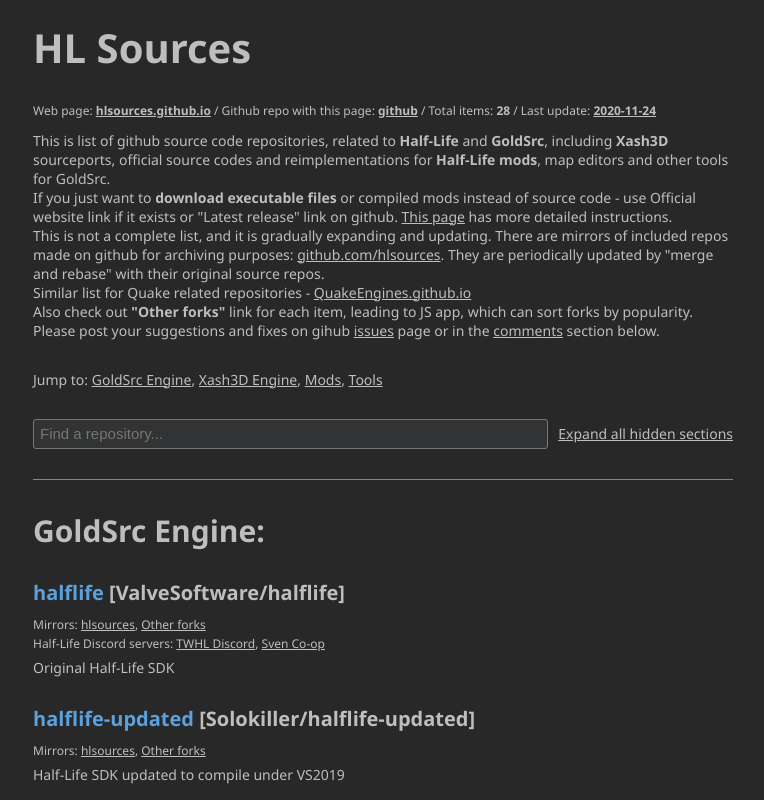
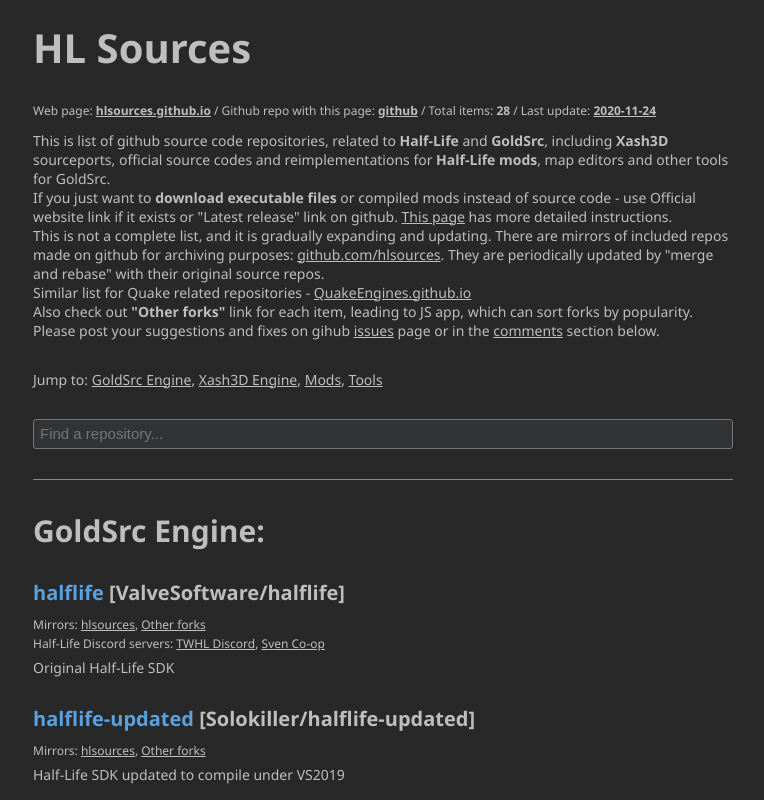
Before and after one commit to HLSources/HLSources.github.io, a plain HTML site: page index.html in a window 1280 px wide. Shown: the top 800 px of the page, without its empty margins (257-1021 px from the left). Drawn offline with Linux system fonts and the light colour scheme; a script that the page names is missing.

Commit message:
Delete "Expand all hidden sections" link
since there are no hidden sections on this website

```diff
--- a/index.html
+++ b/index.html
@@ -52,10 +52,7 @@
       <div class="left">
         <input type="text" id="filter-repo" onkeyup="filterRepo()" placeholder="Find a repository...">
       </div>
-      <div class="right"><a href="#" onclick="expandAll()" class="grey"
-          title="Expand every 'Mods and games' sections below. Not necessary for filter/search functionality">Expand
-          all hidden sections</a>
-      </div>
+
 
     </div>
 
```
